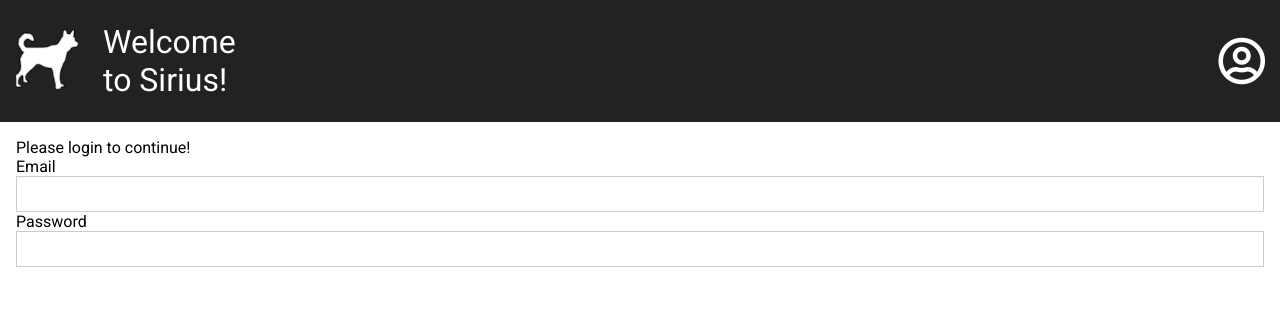
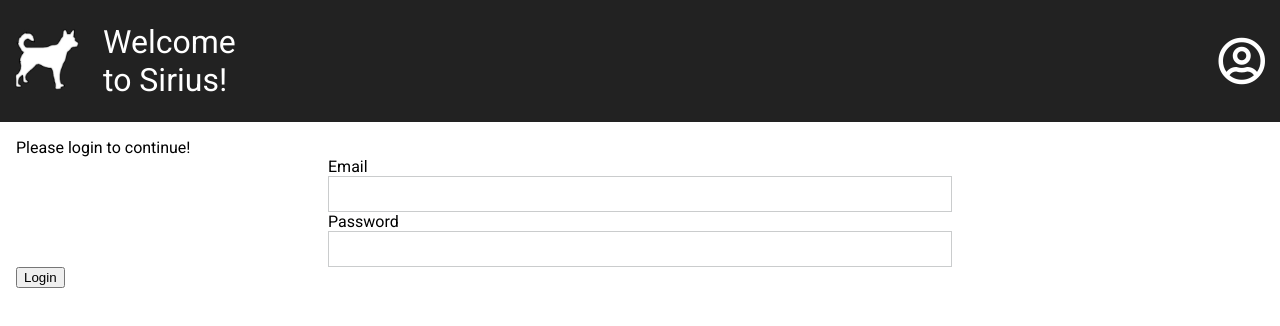
Before and after one commit to samparl/sirius-client, a React app: page /dashboard in a window 1280 px wide. Shown: the top 326 px of the page. Built offline with nearby package versions, Linux system fonts and the light colour scheme; the HTML template or start-up script is replaced by a standard one.

Commit message:
Submit login form

```diff
--- /dev/null
+++ b/src/components/login/login.css
@@ -0,0 +1,5 @@
+.Login .FormInput {
+  display: block;
+  width: 50%;
+  margin: auto;
+}
--- a/src/components/login/login.tsx
+++ b/src/components/login/login.tsx
@@ -1,13 +1,22 @@
 import * as React from 'react';
+import './login.css';
 import { FormInput } from 'common/components';
+import { AuthService } from 'common/services';
 
 export class Login extends React.Component<any, any> {
+  ref: React.RefObject<any>;
+
   constructor(props: any) {
     super(props);
     this.state = {
       email: '',
       password: '',
     }
+  }
+
+  onSubmit(e: Event) {
+    e.preventDefault();
+    AuthService.login();
   }
 
   setEmail(event: React.ChangeEvent<HTMLInputElement>) {
@@ -20,11 +29,12 @@ export class Login extends React.Component<any, any> {
 
   render() {
       return (
-        <div className="Login">
+        <form className="Login" onSubmit={this.onSubmit.bind(this)}>
           Please login to continue!
           <FormInput label="Email" type="string" value={ this.state.email } onChange={ this.setEmail.bind(this) } />
           <FormInput label="Password" type="password" value={ this.state.password } onChange={ this.setPassword.bind(this) } />
-        </div>
+          <input type="submit" value="Login" />
+        </form>
       )
   }
 }
```
